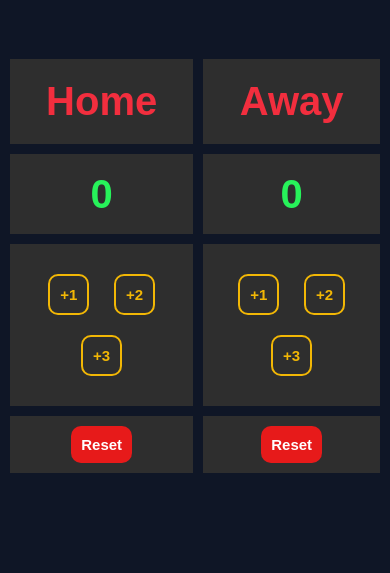
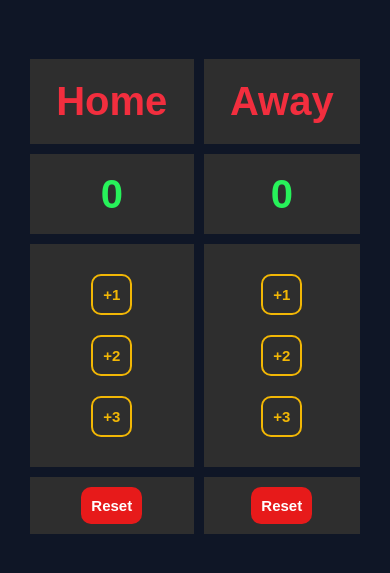
Before and after one commit to KaveeLK/Simple-Basketball-Scoreboard, a plain HTML site: page index.html in a window 390 px wide. Shown: the part 125-698 px from the top of the page. Drawn offline with Linux system fonts and the light colour scheme.

Commit message:
Make more responsive

```diff
--- a/styles.css
+++ b/styles.css
@@ -7,6 +7,9 @@
 
 body{
     background-color: #0F1626;
+    max-width: 100%;
+    height: auto;
+    margin: 0 20px 0 20px;
 }
 
 h1{
@@ -19,6 +22,7 @@ h1{
 div{
     display: flex;
     justify-content: center;
+    max-width: 100%;
 }
 
 table{
@@ -26,6 +30,7 @@ table{
     background-color: #2e2e2e;
     border: 5px solid #0F1626;
     border-collapse:collapse ;
+    max-width: 100%;
 
 }
 
@@ -47,6 +52,7 @@ table{
 .points-add{
     padding: 20px;
     border: 10px solid #0F1626;
+    max-width: 100%;
 }
 
 button{
@@ -58,6 +64,7 @@ button{
     border: 2px solid #F2B705;
     border-radius: 10px;
     background-color: #2e2e2e;
+    max-width: 100%;
 }
 
 .reset-home{
```
